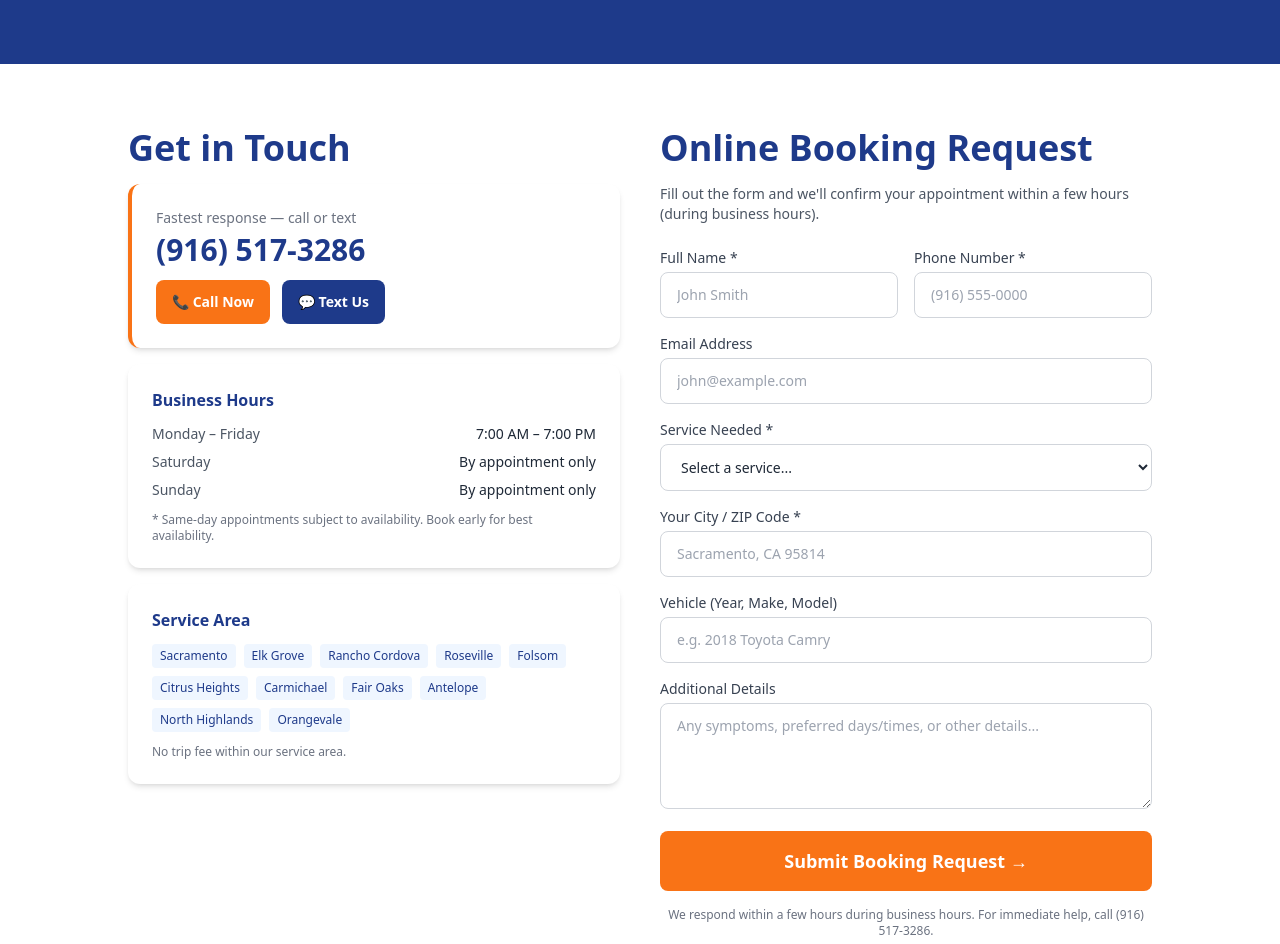
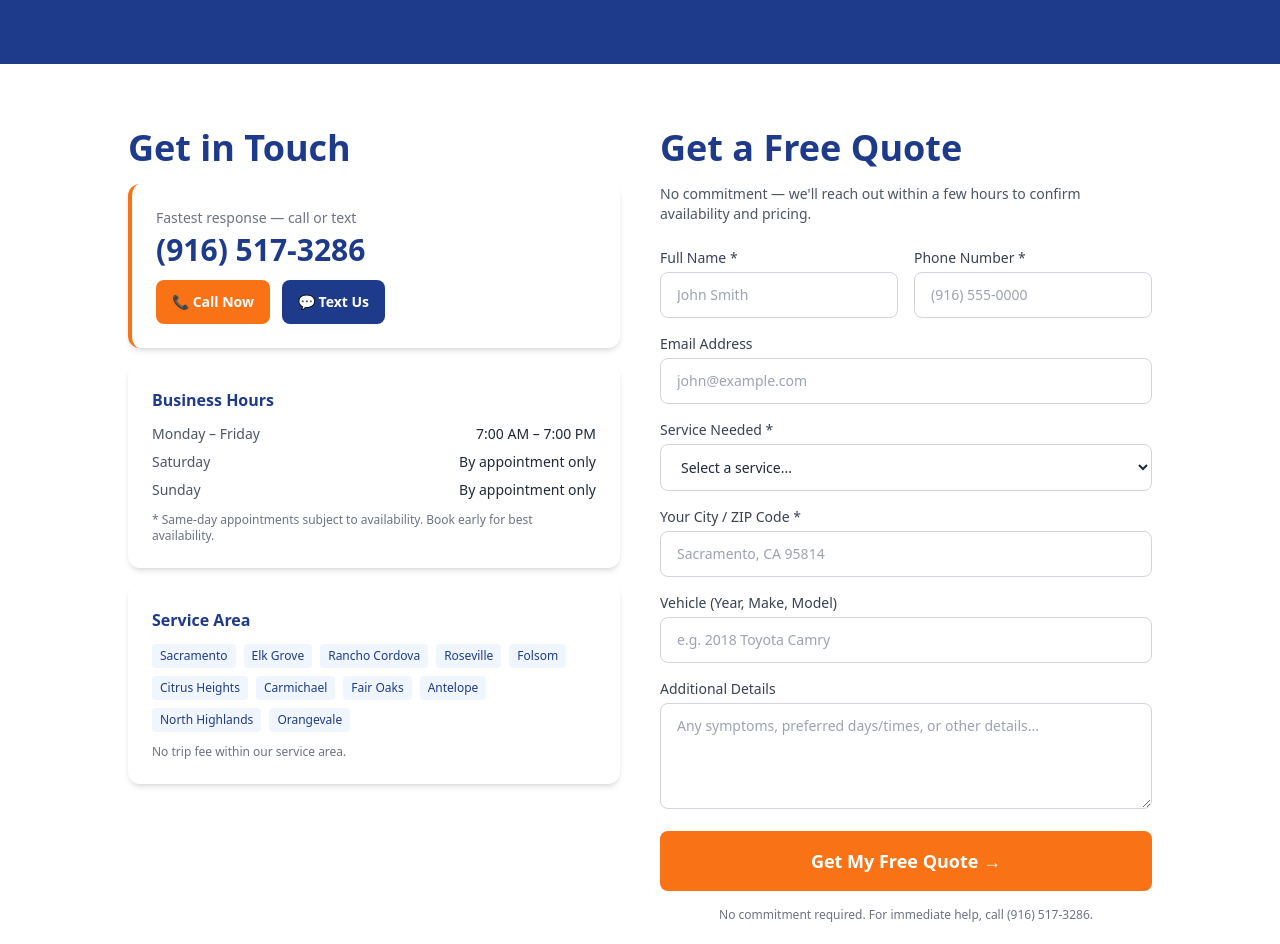
Before and after one commit to dandyer/ecauto, a Next.js app in the folder website/: page /contact in a window 1280 px wide. Shown: the part 328-1272 px from the top of the page. Built offline with nearby package versions, Linux system fonts and the light colour scheme.

Commit message:
Improve form CTA copy for higher conversion
Co-Authored-By: Claude Sonnet 4.6 <noreply@anthropic.com>

```diff
--- a/website/src/app/contact/page.js
+++ b/website/src/app/contact/page.js
@@ -101,9 +101,9 @@ export default function ContactPage() {
 
           {/* Form */}
           <div>
-            <h2 className="section-heading">Online Booking Request</h2>
+            <h2 className="section-heading">Get a Free Quote</h2>
             <Suspense><FormSuccess /></Suspense>
-            <p className="text-gray-600 text-sm mb-6">Fill out the form and we&apos;ll confirm your appointment within a few hours (during business hours).</p>
+            <p className="text-gray-600 text-sm mb-6">No commitment — we&apos;ll reach out within a few hours to confirm availability and pricing.</p>
             <form className="space-y-4" action="https://api.web3forms.com/submit" method="POST">
               <input type="hidden" name="access_key" value="27bbf49b-602b-43bb-9140-6bb3c3c15cba" />
               <input type="hidden" name="subject" value="New Booking Request – EC Mobile Auto Services" />
@@ -198,9 +198,9 @@ export default function ContactPage() {
                 type="submit"
                 className="btn-primary w-full text-lg py-4"
               >
-                Submit Booking Request →
+                Get My Free Quote →
               </button>
-              <p className="text-xs text-gray-500 text-center">We respond within a few hours during business hours. For immediate help, call (916) 517-3286.</p>
+              <p className="text-xs text-gray-500 text-center">No commitment required. For immediate help, call (916) 517-3286.</p>
             </form>
           </div>
         </div>
```
